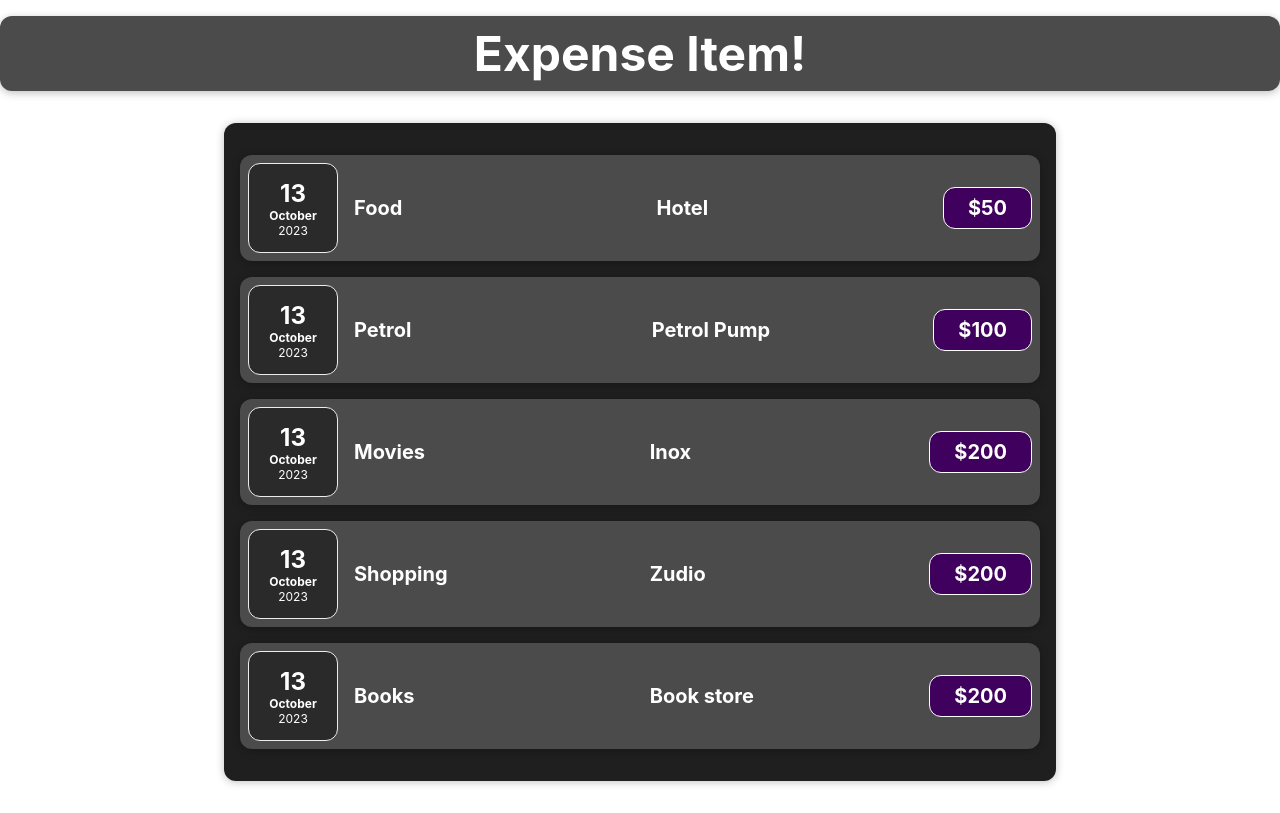
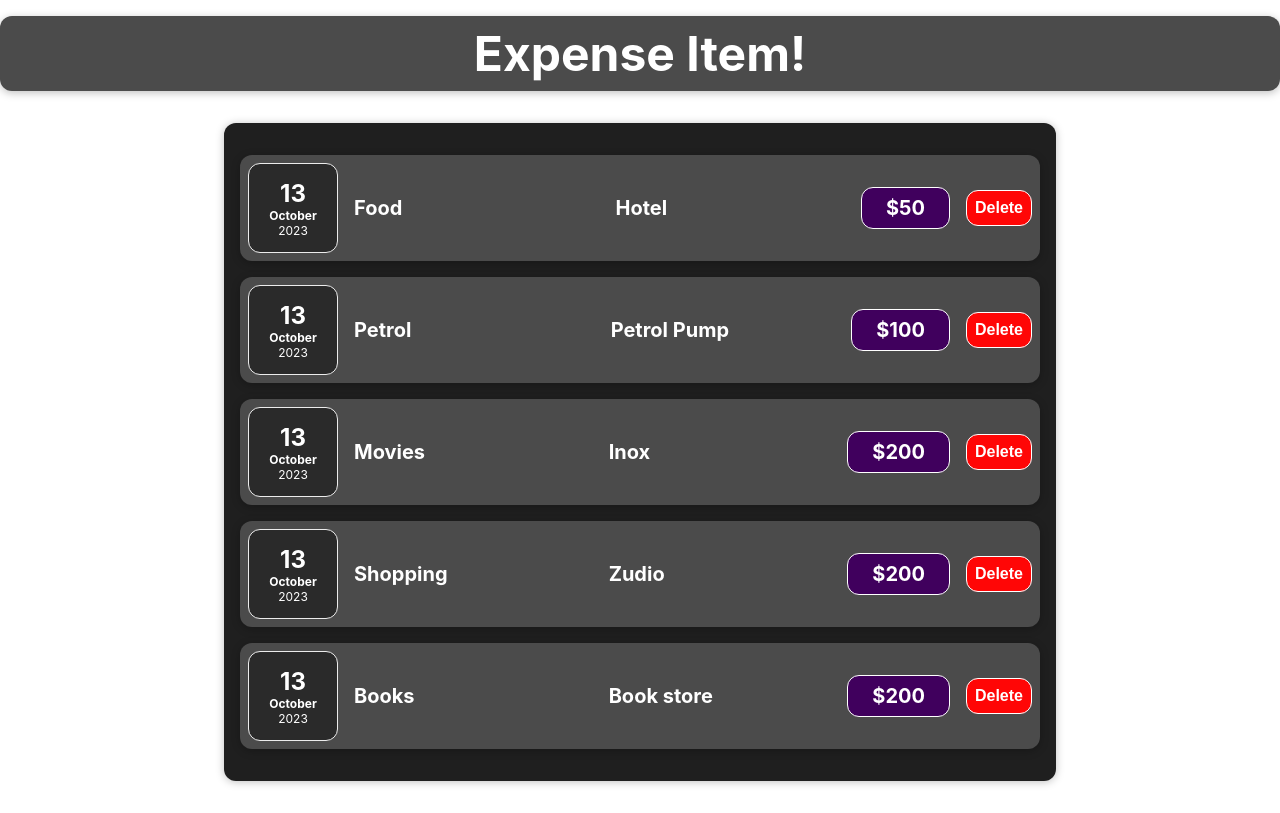
Before and after one commit to ShrutikaLondhe15/react-expense, a React (Create React App) app: page / in a window 1280 px wide. Built offline with nearby package versions, Linux system fonts and the light colour scheme.

Commit message:
Adding Event Listeners (t1)

```diff
--- a/src/components/ExpenseItem.css
+++ b/src/components/ExpenseItem.css
@@ -62,3 +62,13 @@
     text-align: center;
   }
 }
+
+.expense-item__delete {
+  font-size: 1rem;
+  font-weight: bold;
+  color: white;
+  background-color: #ff0606;
+  border: 1px solid white;
+  padding: 0.5rem;
+  border-radius: 12px;
+}
--- a/src/components/ExpenseItem.js
+++ b/src/components/ExpenseItem.js
@@ -1,10 +1,16 @@
-import React from "react";
+import React, {useState} from "react";
 import "./ExpenseItem.css";
 import ExpenseDate from './ExpenseDate';
 import Card from "./Card";
 
 
 const ExpenseItem = (props) => {
+  const [title, setTitle] = useState(props.title)
+
+  const deleteButton = () =>{
+   setTitle('updated');
+    console.log(title)
+  }
     return (
       <Card className="expense-item">
         <ExpenseDate date={props.date}/>
@@ -12,6 +18,7 @@
         <h2>{props.title}</h2>
         <h2>{props.locationOfExpenditure}</h2>
         <div className='expense-item__price'>${props.amount}</div>
+        <button className='expense-item__delete' onClick={deleteButton}>Delete</button>
         </div>
       </Card>
   );
```
